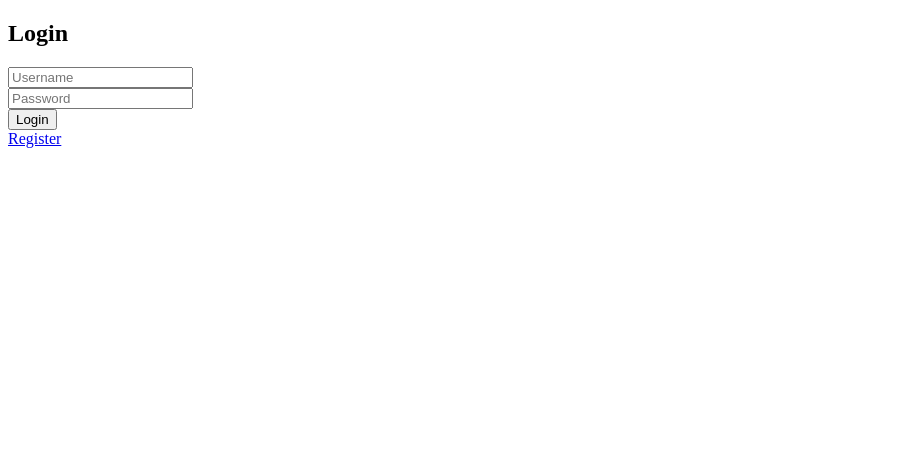
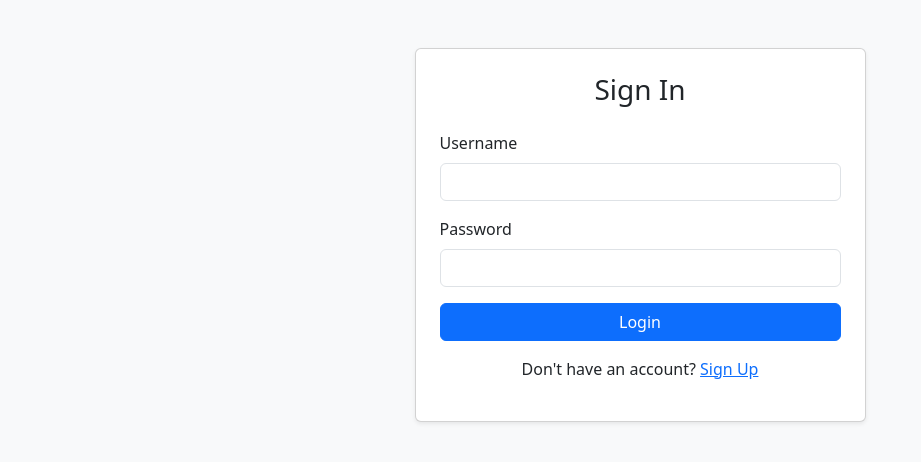
Before and after one commit to PhijamNongthanganba1/IT_Cohsem, a Flask app: page /login in a window 1280 px wide. Shown: the top 462 px of the page, without its empty margins (0-921 px from the left). Run offline with Flask 3, Linux system fonts and the light colour scheme; some libraries are stand-ins or nearby versions.

Commit message:
Enhance login.html with Bootstrap and layout changes
Updated the login form with Bootstrap styling and improved layout.

```diff
--- a/templates/login.html
+++ b/templates/login.html
@@ -1,12 +1,43 @@
 <!DOCTYPE html>
-<html>
-<body>
-<h2>Login</h2>
-<form method="post">
-<input name="username" placeholder="Username" required><br>
-<input type="password" name="password" placeholder="Password" required><br>
-<button>Login</button>
-</form>
-<a href="/register">Register</a>
+<html lang="en">
+<head>
+  <meta charset="UTF-8" />
+  <meta name="viewport" content="width=device-width, initial-scale=1.0" />
+  <title>Login</title>
+  <link href="https://cdn.jsdelivr.net/npm/bootstrap@5.3.2/dist/css/bootstrap.min.css" rel="stylesheet">
+</head>
+<body class="bg-light">
+
+<div class="container">
+  <div class="row justify-content-center mt-5">
+    <div class="col-md-5">
+      <div class="card shadow-sm">
+        <div class="card-body p-4">
+          <h3 class="text-center mb-4">Sign In</h3>
+
+          <form method="POST" action="/login">
+            <div class="mb-3">
+              <label class="form-label">Username</label>
+              <input type="text" name="username" class="form-control" required>
+            </div>
+
+            <div class="mb-3">
+              <label class="form-label">Password</label>
+              <input type="password" name="password" class="form-control" required>
+            </div>
+
+            <button class="btn btn-primary w-100">Login</button>
+          </form>
+
+          <p class="text-center mt-3">
+            Don't have an account?
+            <a href="/register">Sign Up</a>
+          </p>
+        </div>
+      </div>
+    </div>
+  </div>
+</div>
+
 </body>
 </html>
```
